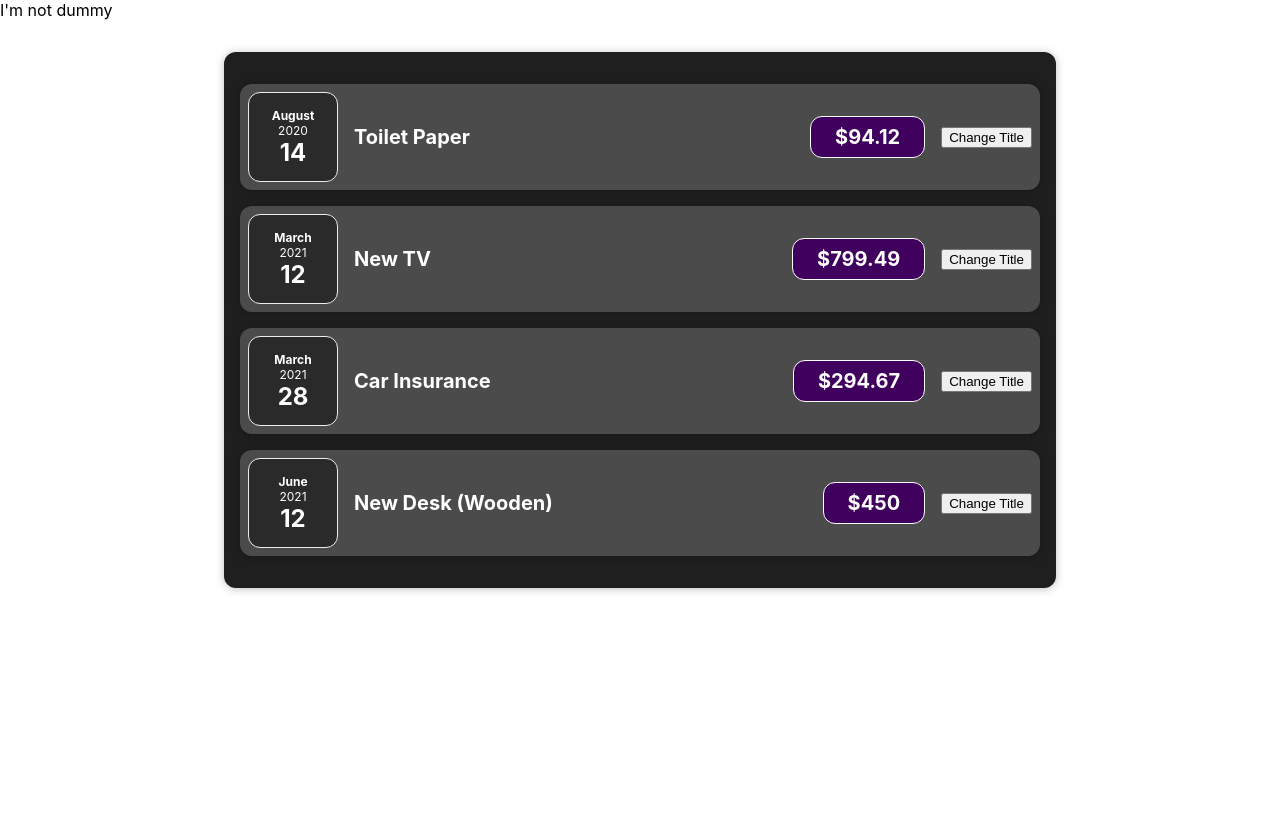
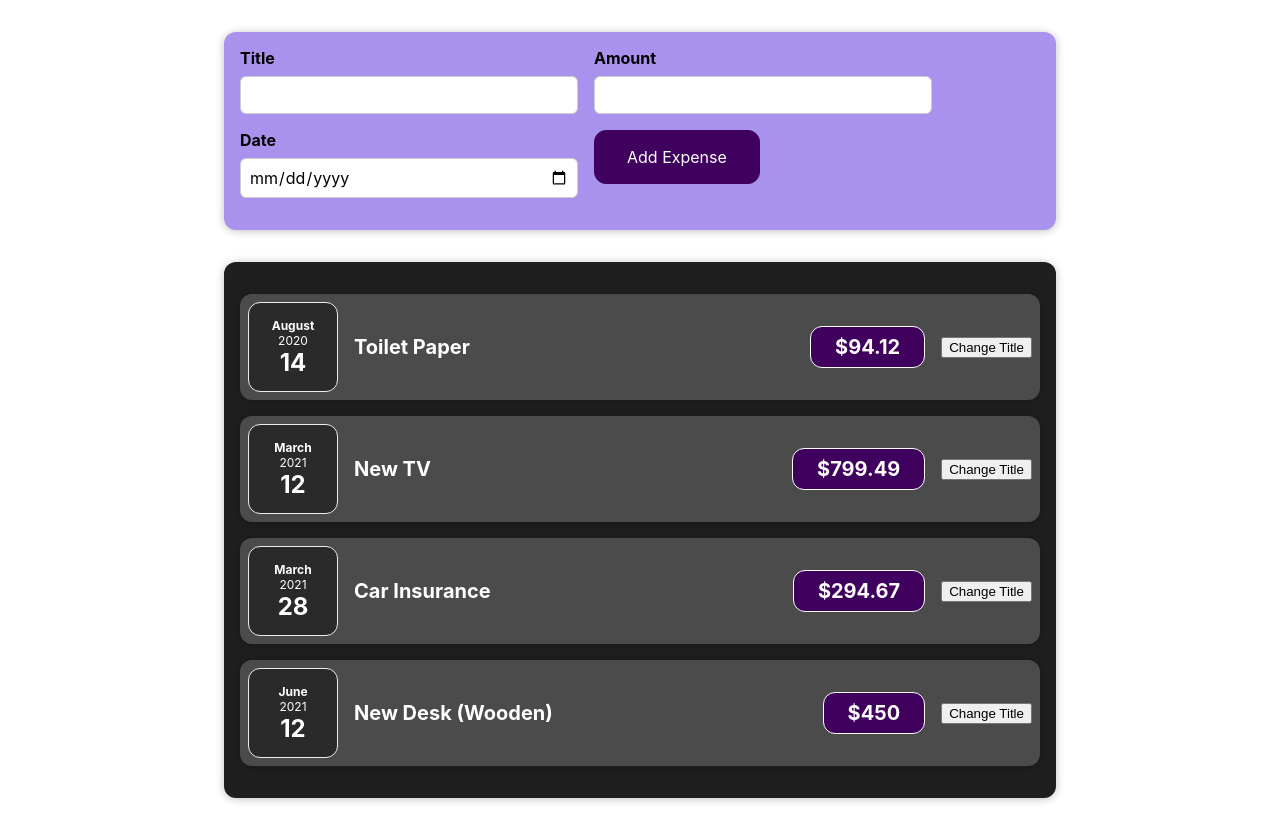
Before and after one commit to bruflor/split-more-wiser, a React (Create React App) app: page / in a window 1280 px wide. Before the commit the page ends 800 px from the top, so only its background shows below. Built offline with nearby package versions, Linux system fonts and the light colour scheme.

Commit message:
New Expenses

```diff
--- a/src/App.tsx
+++ b/src/App.tsx
@@ -1,11 +1,12 @@
 import React from "react";
 import Expenses from "./components/Expenses/Expenses";
+import NewExpense from "./components/NewExpense/NewExpense";
 
 const App = () => {
   return (
     <div className="App">
       <header className="App-header"></header>
-      <div>I'm not dummy</div>
+      <NewExpense />
       <Expenses />
     </div>
   );
--- /dev/null
+++ b/src/components/NewExpense/ExpenseForm.css
@@ -0,0 +1,26 @@
+.new-expense__controls {
+  display: flex;
+  flex-wrap: wrap;
+  gap: 1rem;
+  margin-bottom: 1rem;
+  text-align: left;
+}
+
+.new-expense__control label {
+  font-weight: bold;
+  margin-bottom: 0.5rem;
+  display: block;
+}
+
+.new-expense__control input {
+  font: inherit;
+  padding: 0.5rem;
+  border-radius: 6px;
+  border: 1px solid #ccc;
+  width: 20rem;
+  max-width: 100%;
+}
+
+.new-expense__actions {
+  text-align: right;
+}
--- /dev/null
+++ b/src/components/NewExpense/ExpenseForm.tsx
@@ -0,0 +1,54 @@
+import React, { useState } from "react";
+import "./ExpenseForm.css";
+
+const ExpenseForm = () => {
+  const [enteredTitle, setEnteredTitle] = useState("");
+  const [enteredAmount, setEnteredAmount] = useState("");
+  const [enteredDate, setEnteredDate] = useState("");
+
+  const titleChangeHandler = (event: React.ChangeEvent<HTMLInputElement>) => {
+    setEnteredTitle(event.target.value);
+  };
+
+  const amountChangeHandler = (event: React.ChangeEvent<HTMLInputElement>) => {
+    setEnteredAmount(event.target.value);
+  };
+
+  const dateChangeHandler = (event: React.ChangeEvent<HTMLInputElement>) => {
+    setEnteredDate(event.target.value);
+  };
+
+  return (
+    <form>
+      <div className="new-expense__controls">
+        <div className="new-expense__control">
+          <label>Title</label>
+          <input type="text" onChange={titleChangeHandler}></input>
+        </div>
+        <div className="new-expense__control">
+          <label>Amount</label>
+          <input
+            type="number"
+            min="0.01"
+            step="0.01"
+            onChange={amountChangeHandler}
+          ></input>
+        </div>
+        <div className="new-expense__control">
+          <label>Date</label>
+          <input
+            type="date"
+            min="2019-01-01"
+            max="2022-12-31"
+            onChange={dateChangeHandler}
+          ></input>
+        </div>
+        <div className="new-expense__actions">
+          <button type="submit">Add Expense</button>
+        </div>
+      </div>
+    </form>
+  );
+};
+
+export default ExpenseForm;
--- /dev/null
+++ b/src/components/NewExpense/NewExpense.css
@@ -0,0 +1,38 @@
+.new-expense {
+  background-color: #a892ee;
+  padding: 1rem;
+  margin: 2rem auto;
+  width: 50rem;
+  max-width: 95%;
+  border-radius: 12px;
+  text-align: center;
+  box-shadow: 0 1px 8px rgba(0, 0, 0, 0.25);
+}
+
+.new-expense button {
+  font: inherit;
+  cursor: pointer;
+  padding: 1rem 2rem;
+  border: 1px solid #40005d;
+  background-color: #40005d;
+  color: white;
+  border-radius: 12px;
+  margin-right: 1rem;
+}
+
+.new-expense button:hover,
+.new-expense button:active {
+  background-color: #510674;
+  border-color: #510674;
+}
+
+.new-expense button.alternative {
+  color: #220131;
+  border-color: transparent;
+  background-color: transparent;
+}
+
+.new-expense button.alternative:hover,
+.new-expense button.alternative:active {
+  background-color: #ddb3f8;
+}
--- /dev/null
+++ b/src/components/NewExpense/NewExpense.tsx
@@ -0,0 +1,13 @@
+import React from "react";
+import ExpenseForm from "./ExpenseForm";
+import "./NewExpense.css";
+
+const NewExpense = () => {
+  return (
+    <div className="new-expense">
+      <ExpenseForm />
+    </div>
+  );
+};
+
+export default NewExpense;
```
